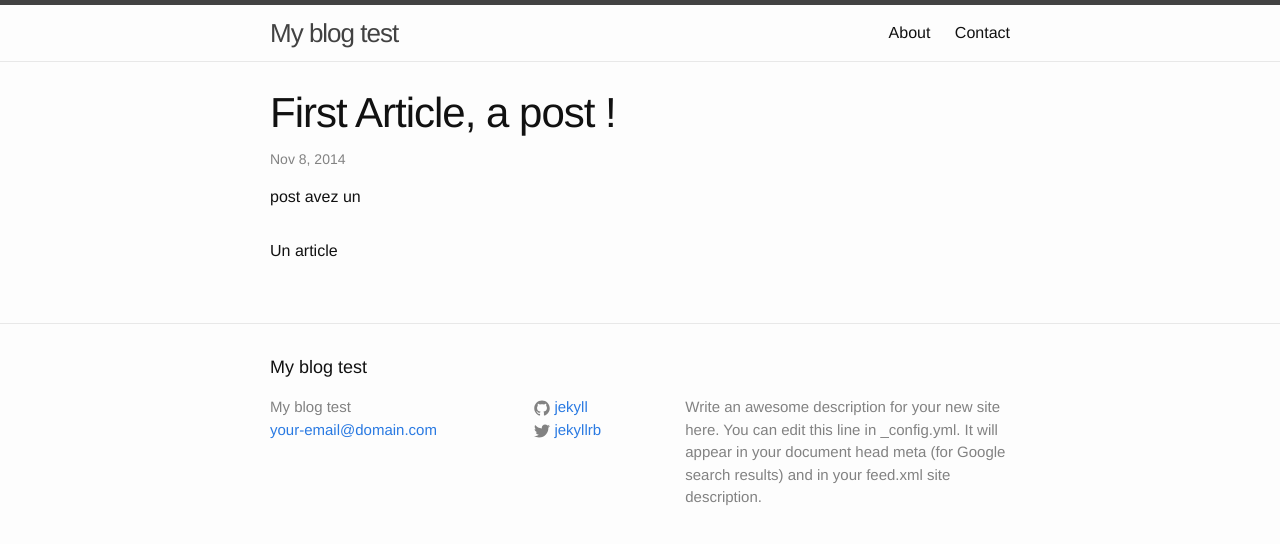
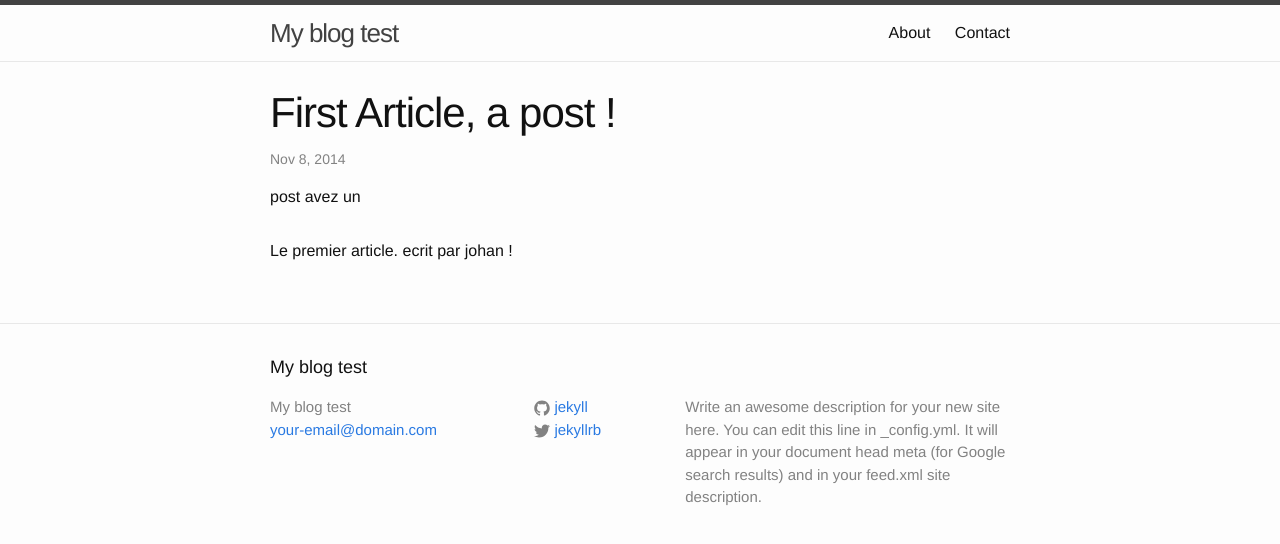
Before and after one commit to jcorre2310/jcorre2310.github.io, a Jekyll site: the page built from _posts/2014-11-08-firstarticle.md, in a window 1280 px wide. Shown: the top 544 px of the page. Built offline with Jekyll 4.4.1, drawn with Linux system fonts in a browser that asks for light colours.

Commit message:
Update 2014-11-08-firstarticle.md

```diff
--- a/_posts/2014-11-08-firstarticle.md
+++ b/_posts/2014-11-08-firstarticle.md
@@ -6,4 +6,4 @@ categories: post
 permalink: /firstArticle/
 ---
 
-Un article
+Le premier article. ecrit par johan !
```
